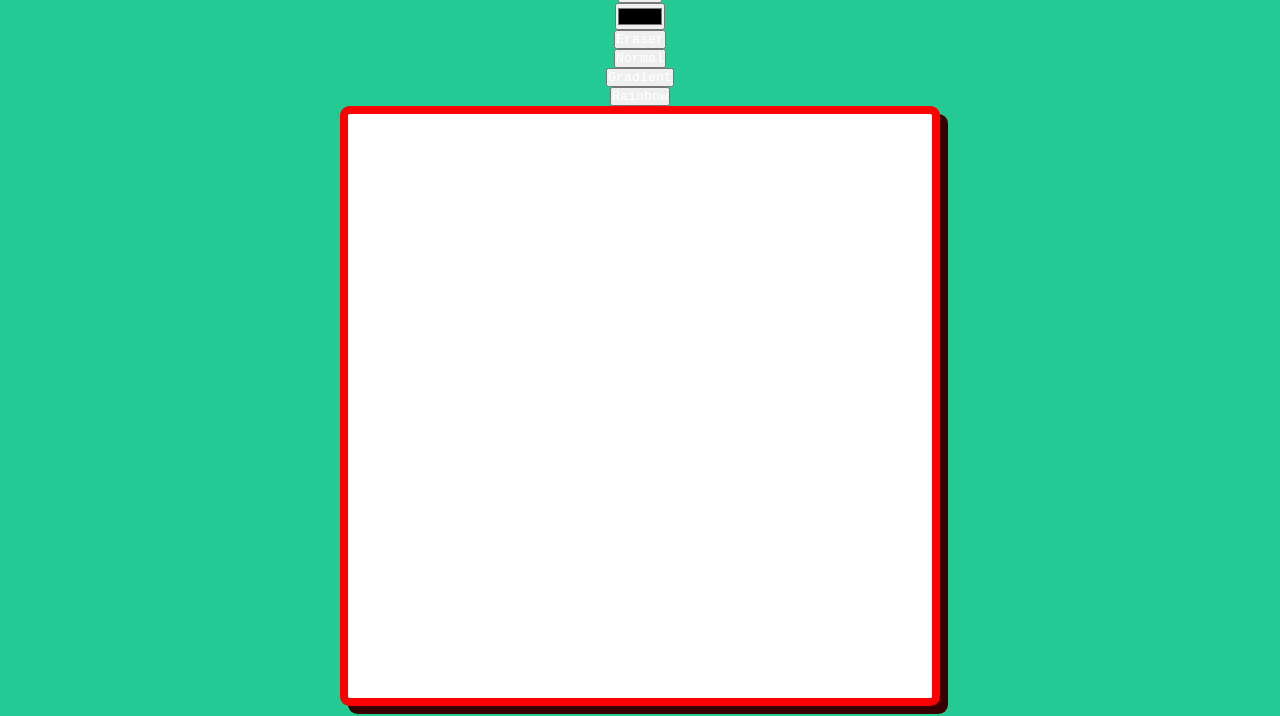
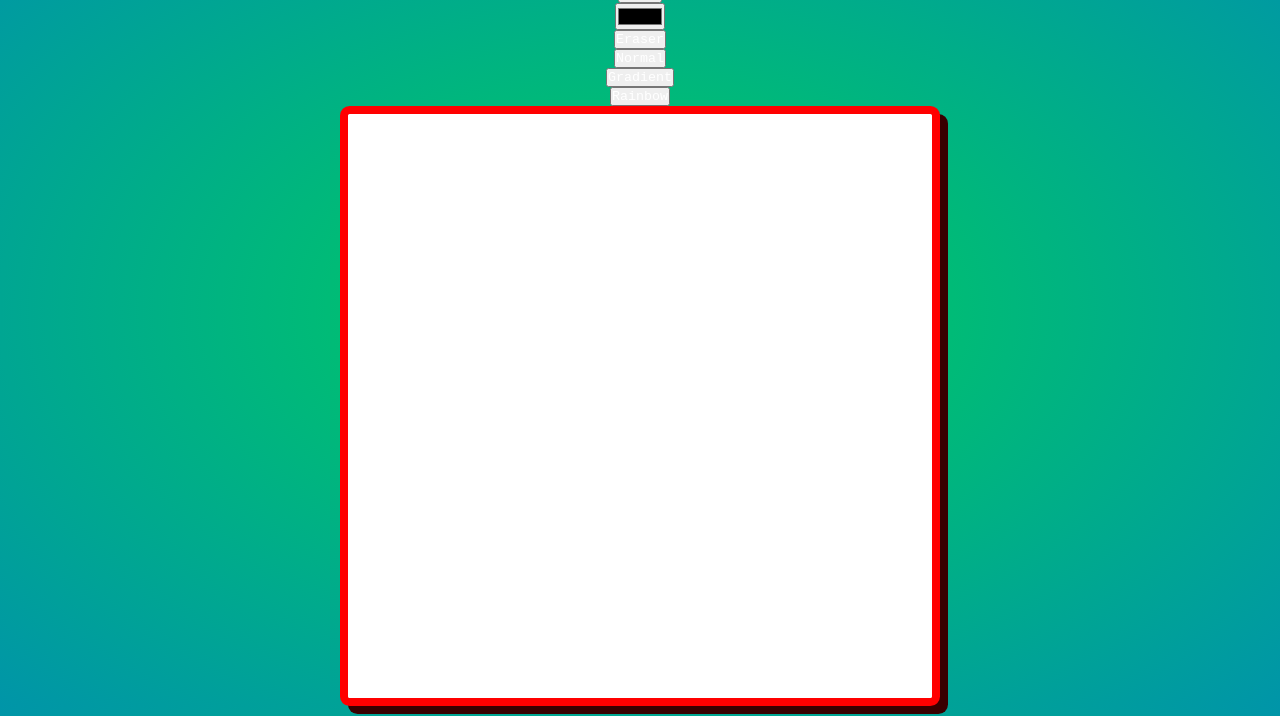
Before and after one commit to yoozn/sketchpad, a plain HTML site: page index.html in a window 1280 px wide. Shown: the part 84-800 px from the top of the page. Drawn offline with Linux system fonts and the light colour scheme.

Commit message:
Added radial background gradient

```diff
--- a/style.css
+++ b/style.css
@@ -8,6 +8,7 @@
 
 body {
     background-color: rgb(36, 202, 147);
+    background-image: radial-gradient(rgb(0, 207, 93), rgb(0, 149, 168));
 }
 
 #container {
```
Also changed, not shown: Rock.png (added).
